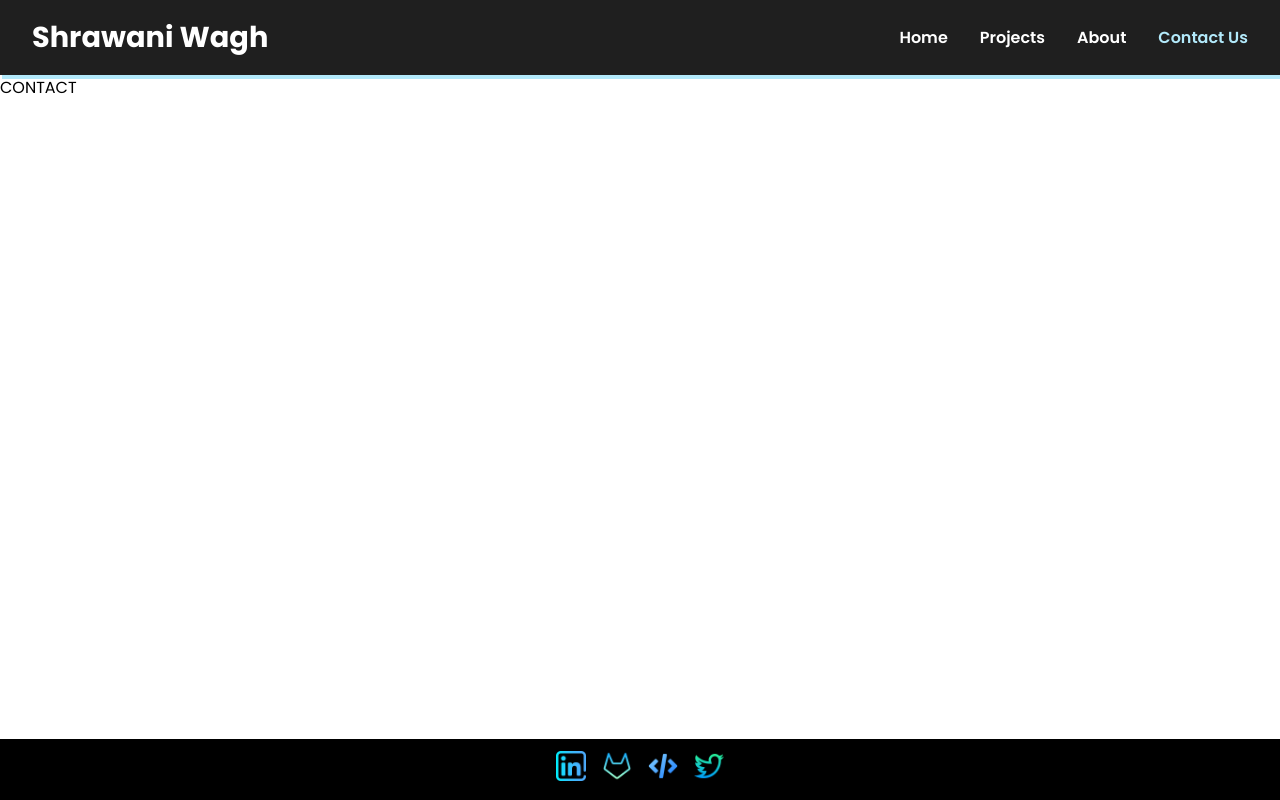
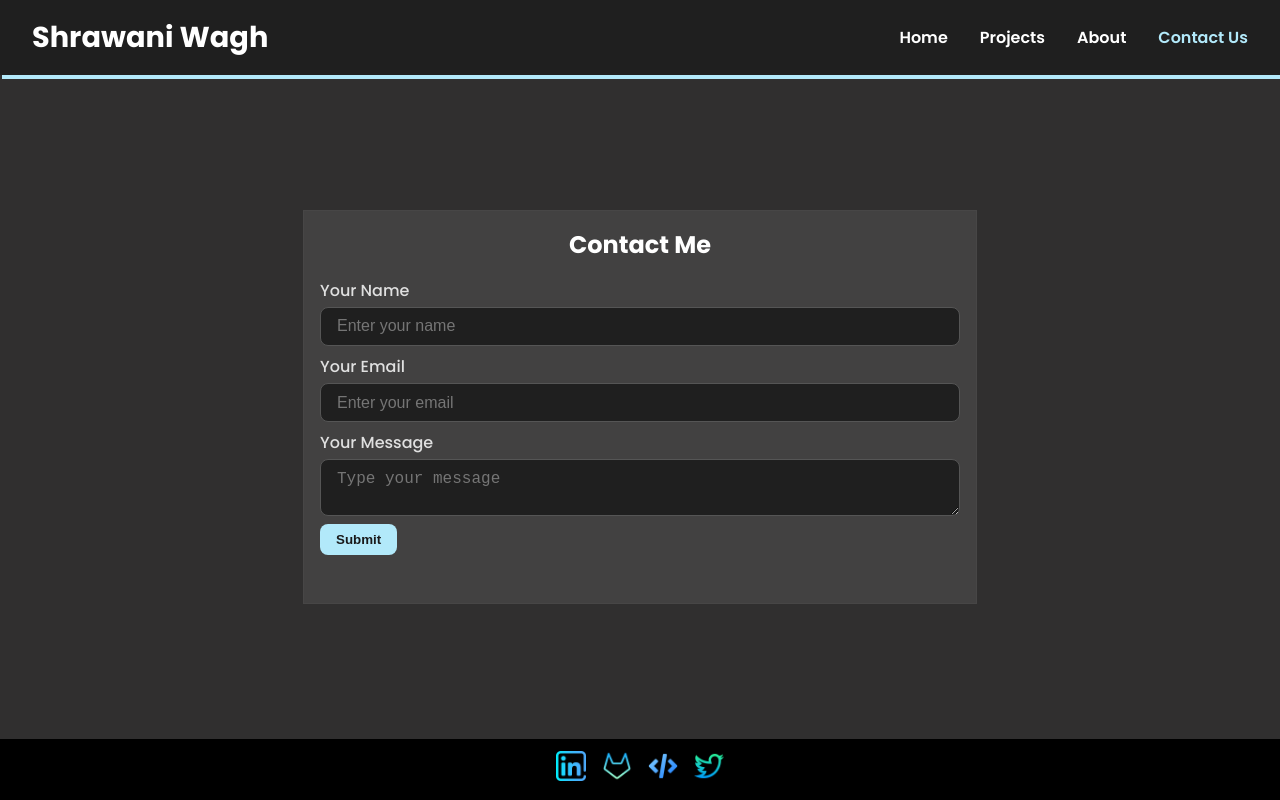
Before and after one commit to shrawaniwagh04/portfolio-nextjs, a Next.js app: page /contact in a window 1280 px wide. Built offline with nearby package versions, Linux system fonts and the light colour scheme.

Commit message:
feat/contact-contact-form-added

```diff
--- a/package.json
+++ b/package.json
@@ -9,9 +9,13 @@
     "lint": "next lint"
   },
   "dependencies": {
+    "@emailjs/browser": "^4.4.1",
+    "emailjs-com": "^3.2.0",
     "next": "15.3.3",
     "react": "^19.0.0",
     "react-dom": "^19.0.0",
+    "react-hook-form": "^7.57.0",
+    "react-toastify": "^11.0.5",
     "sass": "^1.89.2"
   },
   "devDependencies": {
--- a/src/pages/_app.tsx
+++ b/src/pages/_app.tsx
@@ -1,11 +1,13 @@
-import WithHeaderFooter from '../hoc/WithHeaderFooter/WithHeaderFooter'
+import WithHeaderFooter from "../hoc/WithHeaderFooter/WithHeaderFooter";
 import "@/styles/globals.scss";
 import type { AppProps } from "next/app";
+import { ToastContainer } from "react-toastify";
 
 export default function App({ Component, pageProps }: AppProps) {
   return (
     <WithHeaderFooter headerData={[]}>
       <Component {...pageProps} />
+      <ToastContainer position="top-right" autoClose={3000} />
     </WithHeaderFooter>
   );
 }
--- a/src/views/Contact/Contact.module.scss
+++ b/src/views/Contact/Contact.module.scss
@@ -1 +1,23 @@
 /* Styles for Contact */
+.ContactContainer {
+  background-color: #302f2f;
+  display: flex;
+  flex-direction: column;
+  gap: 1rem;
+  justify-content: center;
+  align-items: center;
+
+  color: white;
+
+  .ContactContent {
+    display: flex;
+    gap: 1rem;
+    flex-direction: column;
+    padding: 1rem;
+    justify-content: center;
+    align-items: center;
+
+    border: thin solid rgb(71, 70, 70);
+    background-color: #424141;
+  }
+}
--- a/src/views/Contact/Contact.tsx
+++ b/src/views/Contact/Contact.tsx
@@ -1,11 +1,46 @@
-import { usePathname } from "next/navigation";
-import styles from "./Contact.module.scss"
-import type { ContactProps } from "./Contact.types.ts"
+"use client";
 
-const Contact = ({}: ContactProps) => {
-        const path = usePathname();
-        console.log(path)
-    return <div>CONTACT</div>;
-};
+import styles from "./Contact.module.scss";
+import emailjs from "@emailjs/browser";
+import { contactFields } from "./Contact.data";
+import { toast } from "react-toastify";
+import dynamic from "next/dynamic";
 
-export default Contact
+const Form = dynamic(() => import("@/components/Form/Form"));
+
+export default function Contact() {
+  const handleFormSubmit = (formData: Record<string, string>) => {
+    const templateParams = {
+      name: formData.name,
+      to_name: "Shrawani Wagh",
+      message: formData.message,
+      email: formData.email,
+    };
+
+    emailjs
+      .send(
+        "service_okwxx5a",
+        "template_foivzxo",
+        templateParams,
+        "MOnURdGimrQSPUJfQ"
+      )
+      .then(
+        (result) => {
+          toast.success("Message sent successfully!");
+        },
+        (error) => {
+          console.error("Error sending email:", error.text);
+          toast.error("Failed to send message. Please try again later.");
+        }
+      );
+  };
+
+  return (
+    <div className={styles.ContactContainer}>
+      <div className={styles.ContactContent}>
+        <h2>Contact Me</h2>
+        <Form data={contactFields} onSubmit={handleFormSubmit} />
+      </div>
+    </div>
+  );
+}
```
Also changed, not shown: 1 other file (tests, documents, lock files or other folders).
